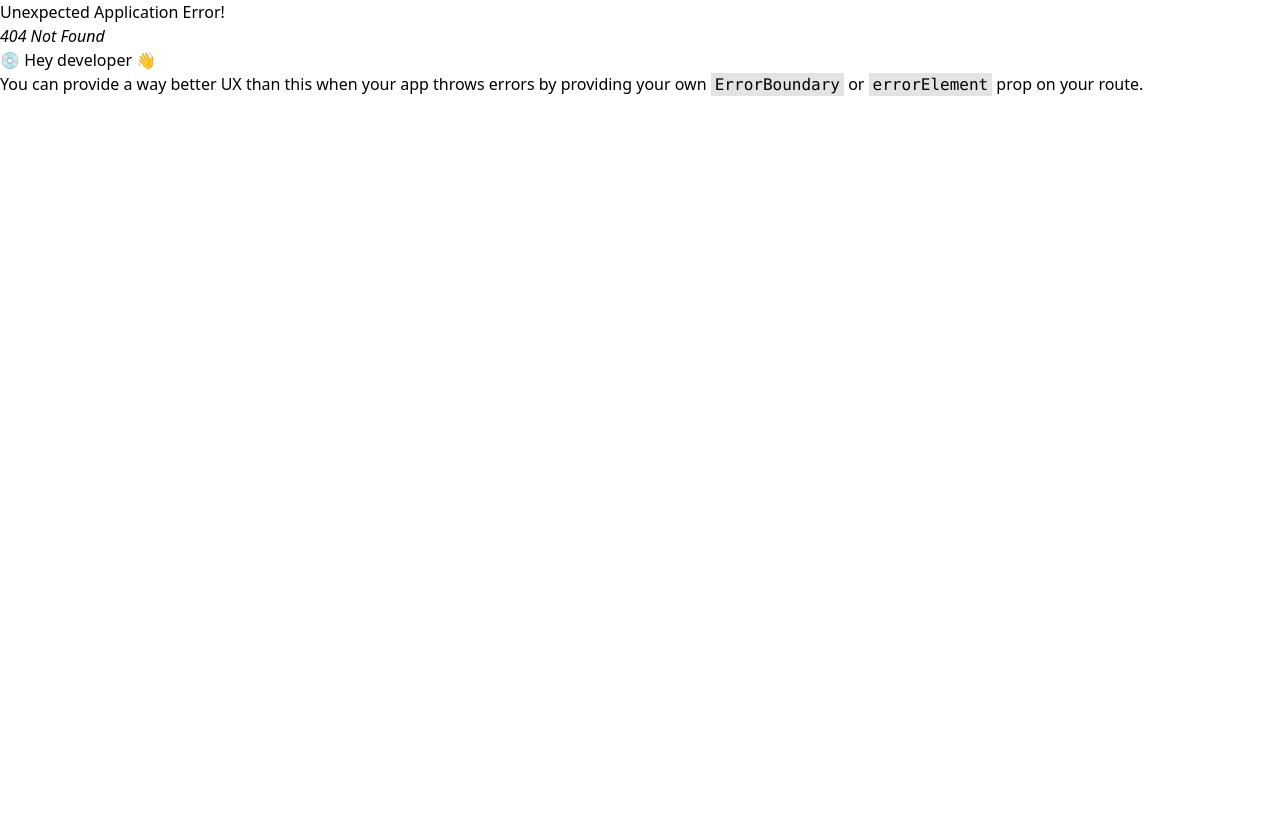
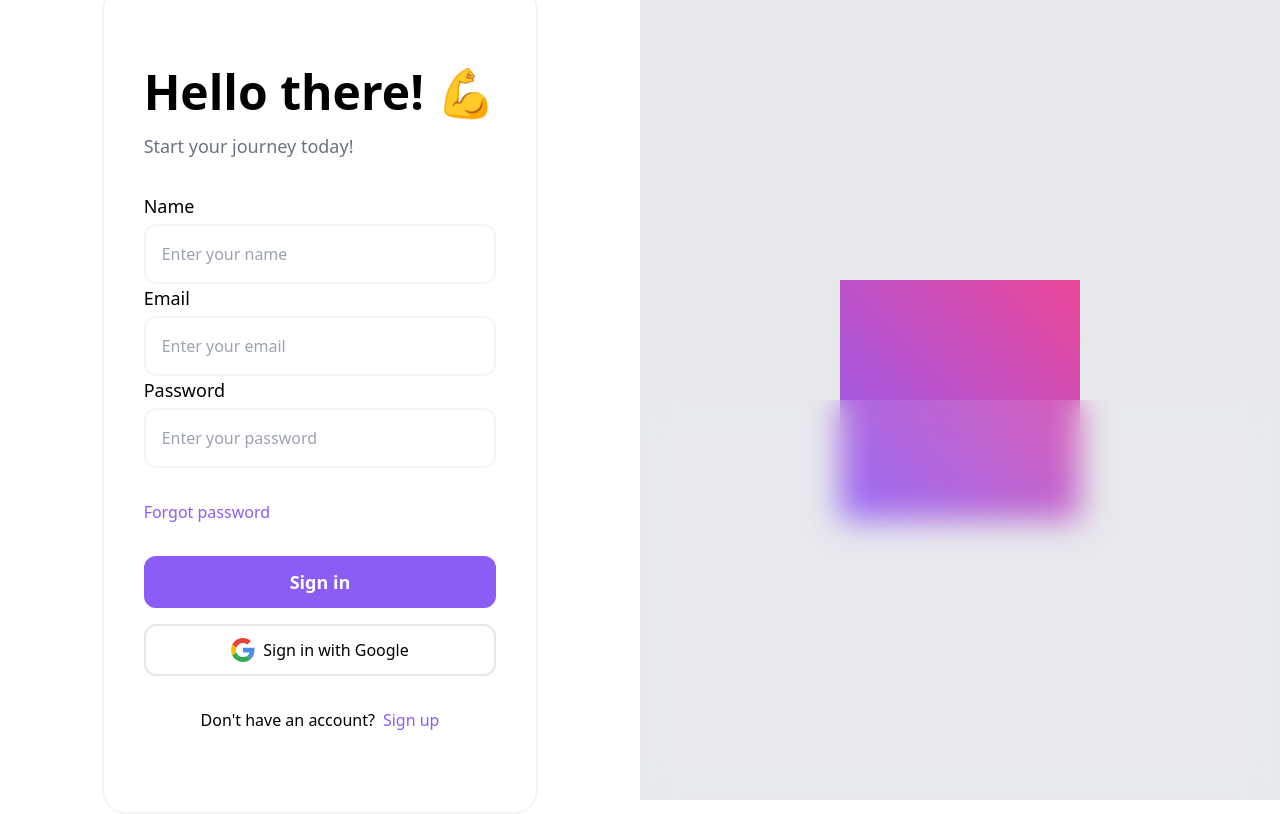
Before and after one commit to simonoro1/client, a React (Create React App) app: page /auth/signup in a window 1280 px wide. Before the commit this address had no page. Built offline with nearby package versions, Linux system fonts and the light colour scheme.

Commit message:
fixesFrontend

```diff
--- a/src/components/SideBar.tsx
+++ b/src/components/SideBar.tsx
@@ -11,7 +11,7 @@ function Sidebar() {
           <ul className=" w-full h-80 flex-col items-center justify-evenly list-">
             <li className="flex items-center justify-center w-full mb-10">
               <Link  to="/">
-                <svg xmlns="http://www.w3.org/2000/svg" className="text-teal-50 fill-current h-10 w-10 hover:scale-125 border-white"  viewBox="0 0 24 24"><path className="fill-white " fill-rule="evenodd" d="m12 3.188 9.45 7.087-.45 1.35h-.75v8.625H3.75v-8.625H3l-.45-1.35L12 3.187Zm-6.75 6.937v8.625h13.5v-8.625L12 5.062l-6.75 5.063Z" clip-rule="evenodd"/></svg>
+                <svg xmlns="http://www.w3.org/2000/svg" className="text-teal-50 fill-current h-10 w-10 hover:scale-125 border-white"  viewBox="0 0 24 24"><path className="fill-white " fillRule="evenodd" d="m12 3.188 9.45 7.087-.45 1.35h-.75v8.625H3.75v-8.625H3l-.45-1.35L12 3.187Zm-6.75 6.937v8.625h13.5v-8.625L12 5.062l-6.75 5.063Z" clipRule="evenodd"/></svg>
               </Link>
             </li>
               <li className="flex items-center justify-center w-full mb-10 ">
--- a/src/context/AuthContext.js
+++ b/src/context/AuthContext.js
@@ -7,7 +7,7 @@ export const authReducer = (state, action) => {
         case 'LOGOUT':
             return {...state, user: null, token: null}
         case 'LOGIN':
-            return {...state, user: action.payload.foundUser, token: action.payload.token}
+            return {...state, user: action.payload.user, token: action.payload.token}
         default:
             return state
     }
--- /dev/null
+++ b/src/hooks/useSignupAwait.tsx
@@ -0,0 +1,47 @@
+import { useState } from "react";
+
+import { useAuthContext } from "./useAuthContext";
+import { useNavigate } from "react-router-dom";
+
+interface signuparam {
+  name: String;
+  email:String;
+  password: String;
+}
+
+export const useSignupAwait = () => {
+  const [error, setError] = useState(null);
+  const { dispatch } = useAuthContext();
+  const nav = useNavigate();
+
+
+
+
+
+  const signup = async (user: signuparam) => {
+    try {
+
+      const response = await fetch('http://localhost:5000/users/register',{
+        method: "POST",
+        credentials: 'include',
+        headers: {
+          "Content-Type": "application/json",
+          // 'Content-Type': 'application/x-www-form-urlencoded',
+        },
+        body: JSON.stringify(user)
+      }).then( response => response.json()).then(data => {
+        dispatch({
+          type: "LOGIN",
+          payload: data
+        })
+      }).catch(
+        (error) => console.log(error)
+      )
+
+      nav("/");
+    } catch (error) {
+      console.error(error);
+    }
+  };
+  return { error, signup };
+};
--- a/src/pages/Dashboard.jsx
+++ b/src/pages/Dashboard.jsx
@@ -4,7 +4,7 @@ import { useAuth } from "../hooks/useAuth";
 import { useNavigate } from "react-router-dom";
 import { useLogout } from "../hooks/useLogOut";
 import Sidebar from "../components/SideBar";
-import NavBar from "../components/NavBar";
+// import NavBar from "../components/NavBar";
 
 function Dashboard() {
   const { user, token } = useContext(AuthContext);
@@ -42,7 +42,12 @@ function Dashboard() {
   return (
     <div className="flex">
       <Sidebar/>
-      <NavBar/>
+      {/* <NavBar/> */}
+      Tu gimnasio
+      Tu plan
+      Ubicacion
+      Estadisticas basicas
+      Cuadro con pdf descargables
     </div>
     // <div className="">
     //   <div className="">
--- /dev/null
+++ b/src/pages/Signup.tsx
@@ -0,0 +1,150 @@
+import React, { ChangeEvent, useContext, useEffect, useState } from "react";
+import { useSignupAwait } from "../hooks/useSignupAwait";
+import { useNavigate } from "react-router-dom";
+import { AuthContext } from "../context/AuthContext";
+
+function Signup() {
+  const [name, setName] = useState("");
+  const [email, setEmail] = useState("");
+  const [password, setPassword] = useState("");
+  const { user, token } = useContext(AuthContext);
+
+  const nav = useNavigate();
+
+  const { error, signup } = useSignupAwait();
+
+  useEffect(() => {
+    if (user) {
+      nav("/");
+    }
+  });
+
+  //Handling the name change
+  const handleName = (e: ChangeEvent<HTMLInputElement>) => {
+    setName(e.target.value);
+  };
+  // Handling the email change
+  const handleEmail = (e: ChangeEvent<HTMLInputElement>) => {
+    setEmail(e.target.value);
+  };
+
+  // Handling the password change
+  const handlePassword = (e: ChangeEvent<HTMLInputElement>) => {
+    setPassword(e.target.value);
+  };
+
+  const handleSubmit = async (e: any) => {
+    e.preventDefault();
+    const user = {
+      name,
+      password,
+      email,
+    };
+
+
+    await signup(user);
+    setEmail("");
+    setPassword("");
+  };
+
+  return (
+    <div className="flex w-full h-screen">
+      <div className="w-full flex items-center justify-center lg:w-1/2">
+        <div className="bg-white px-10 py-20 rounded-3xl border-2 border-gray-100">
+          <h1 className="text-5xl font-semibold">Hello there! 💪</h1>
+          <p className="font-medium text-lg text-gray-500 mt-4">
+            Start your journey today!
+          </p>
+          <form onSubmit={handleSubmit} className="mt-8">
+            <div className="">
+              <label className="text-lg font-medium">Name</label>
+              <input
+                className="w-full border-2 border-gray-100 rounded-xl p-4 mt-1 bg-transaprent"
+                type="text"
+                placeholder="Enter your name"
+                value={name}
+                onChange={handleName}
+                required
+              />
+            </div>
+            {/* <div className="">
+                    Lastname
+                    <input type="text" /> </div> */}
+            <div className="">
+              <label className="text-lg font-medium">Email</label>
+              <input
+                className="w-full border-2 border-gray-100 rounded-xl p-4 mt-1 bg-transaprent"
+                type="text"
+                placeholder="Enter your email"
+                value={email}
+                onChange={handleEmail}
+                required
+              />
+            </div>
+            <div className="">
+              <label className="text-lg font-medium">Password</label>
+              <input
+                className="w-full border-2 border-gray-100 rounded-xl p-4 mt-1 bg-transaprent"
+                type="password"
+                placeholder="Enter your password"
+                value={password}
+                onChange={handlePassword}
+                required
+              />
+            </div>
+            <div className="mt-8 flex justify-between items-center">
+              <button className="font-medium text-base text-violet-500">
+                Forgot password
+              </button>
+            </div>
+            <div className="mt-8 flex flex-col gap-4">
+              <button className="active:scale-[.98] active:duration-75 transition-all hover:scale-[1.01] ease-in-out py-3 rounded-xl bg-violet-500 text-white text-lg font-bold">
+                Sign in
+              </button>
+              <button className="flex rounded-xl py-3  border-2 items-center justify-center gap-2 active:scale-[.98] active:duration-75 transition-all hover:scale-[1.01] ease-in-out">
+                <svg
+                  width="24"
+                  height="24"
+                  viewBox="0 0 24 24"
+                  fill="none"
+                  xmlns="http://www.w3.org/2000/svg"
+                >
+                  <path
+                    d="M5.26644 9.76453C6.19903 6.93863 8.85469 4.90909 12.0002 4.90909C13.6912 4.90909 15.2184 5.50909 16.4184 6.49091L19.9093 3C17.7821 1.14545 15.0548 0 12.0002 0C7.27031 0 3.19799 2.6983 1.24023 6.65002L5.26644 9.76453Z"
+                    fill="#EA4335"
+                  />
+                  <path
+                    d="M16.0406 18.0142C14.9508 18.718 13.5659 19.0926 11.9998 19.0926C8.86633 19.0926 6.21896 17.0785 5.27682 14.2695L1.2373 17.3366C3.19263 21.2953 7.26484 24.0017 11.9998 24.0017C14.9327 24.0017 17.7352 22.959 19.834 21.0012L16.0406 18.0142Z"
+                    fill="#34A853"
+                  />
+                  <path
+                    d="M19.8342 20.9978C22.0292 18.9503 23.4545 15.9019 23.4545 11.9982C23.4545 11.2891 23.3455 10.5255 23.1818 9.81641H12V14.4528H18.4364C18.1188 16.0119 17.2663 17.2194 16.0407 18.0108L19.8342 20.9978Z"
+                    fill="#4A90E2"
+                  />
+                  <path
+                    d="M5.27698 14.2663C5.03833 13.5547 4.90909 12.7922 4.90909 11.9984C4.90909 11.2167 5.03444 10.4652 5.2662 9.76294L1.23999 6.64844C0.436587 8.25884 0 10.0738 0 11.9984C0 13.918 0.444781 15.7286 1.23746 17.3334L5.27698 14.2663Z"
+                    fill="#FBBC05"
+                  />
+                </svg>
+                Sign in with Google
+              </button>
+            </div>
+            <div className="mt-8 flex justify-center items-center">
+              <p className="font-medium text-base">Don't have an account?</p>
+              <button className="ml-2 font-medium text-base text-violet-500">
+                Sign up
+              </button>
+            </div>
+            {/* {error && <p className="text-red-600">Invalid credentials</p>} */}
+          </form>
+        </div>
+      </div>
+      <div className="hidden relative lg:flex h-full w-1/2 items-center justify-center bg-gray-200">
+        <div className="w-60 h-60 bg-gradient-to-tr from-violet-500 to-pink-500"></div>
+        <div className="w-full h-1/2 absolute bottom-0 bg-white/10 backdrop-blur-lg" />
+      </div>
+    </div>
+  );
+}
+
+export default Signup;
```
Also changed, not shown: src/hooks/useSignupAwait.js (deleted, +0 -74 lines), src/index.tsx (+6 -1 lines), src/components/NavBar.tsx (added).
